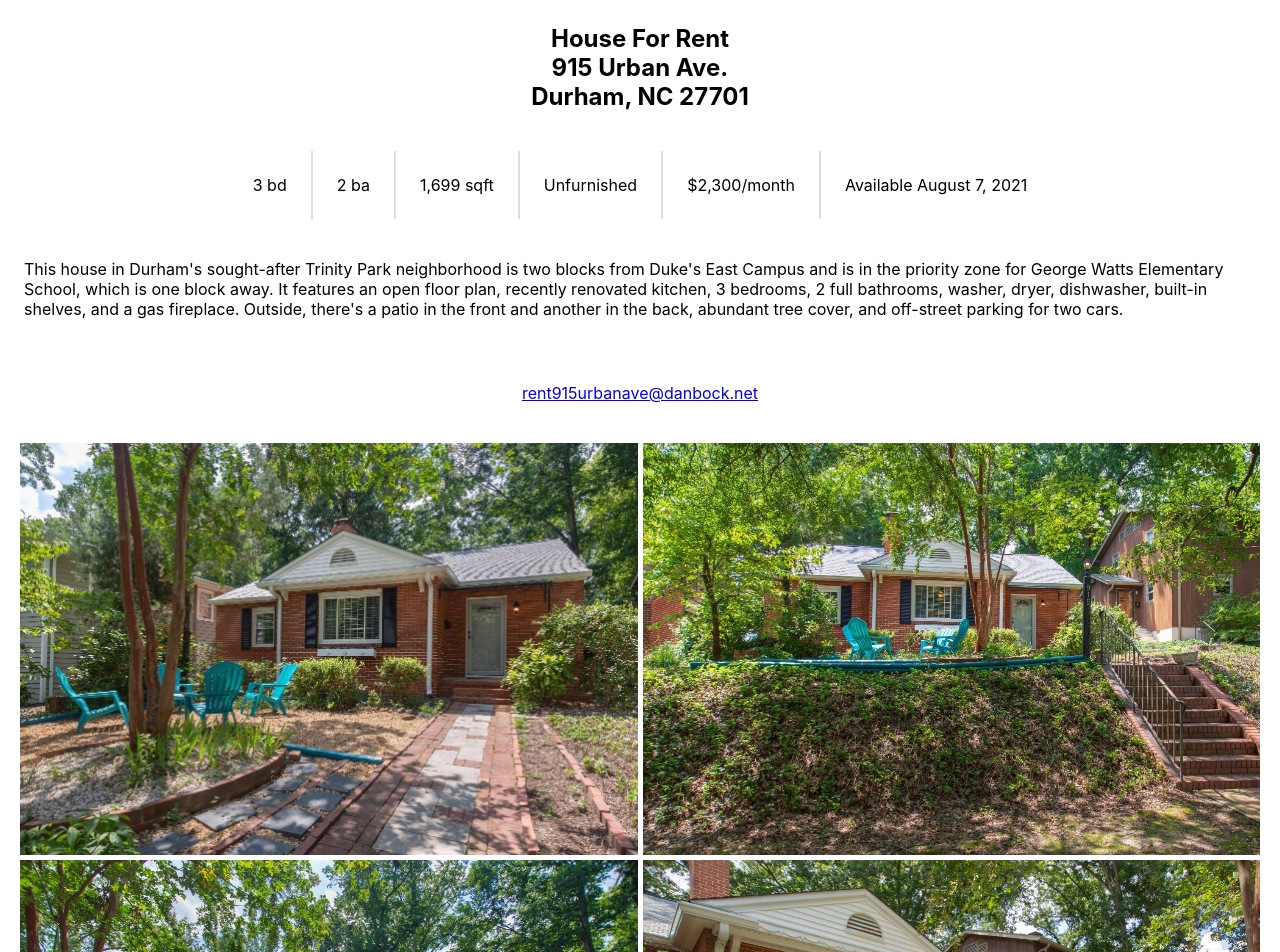
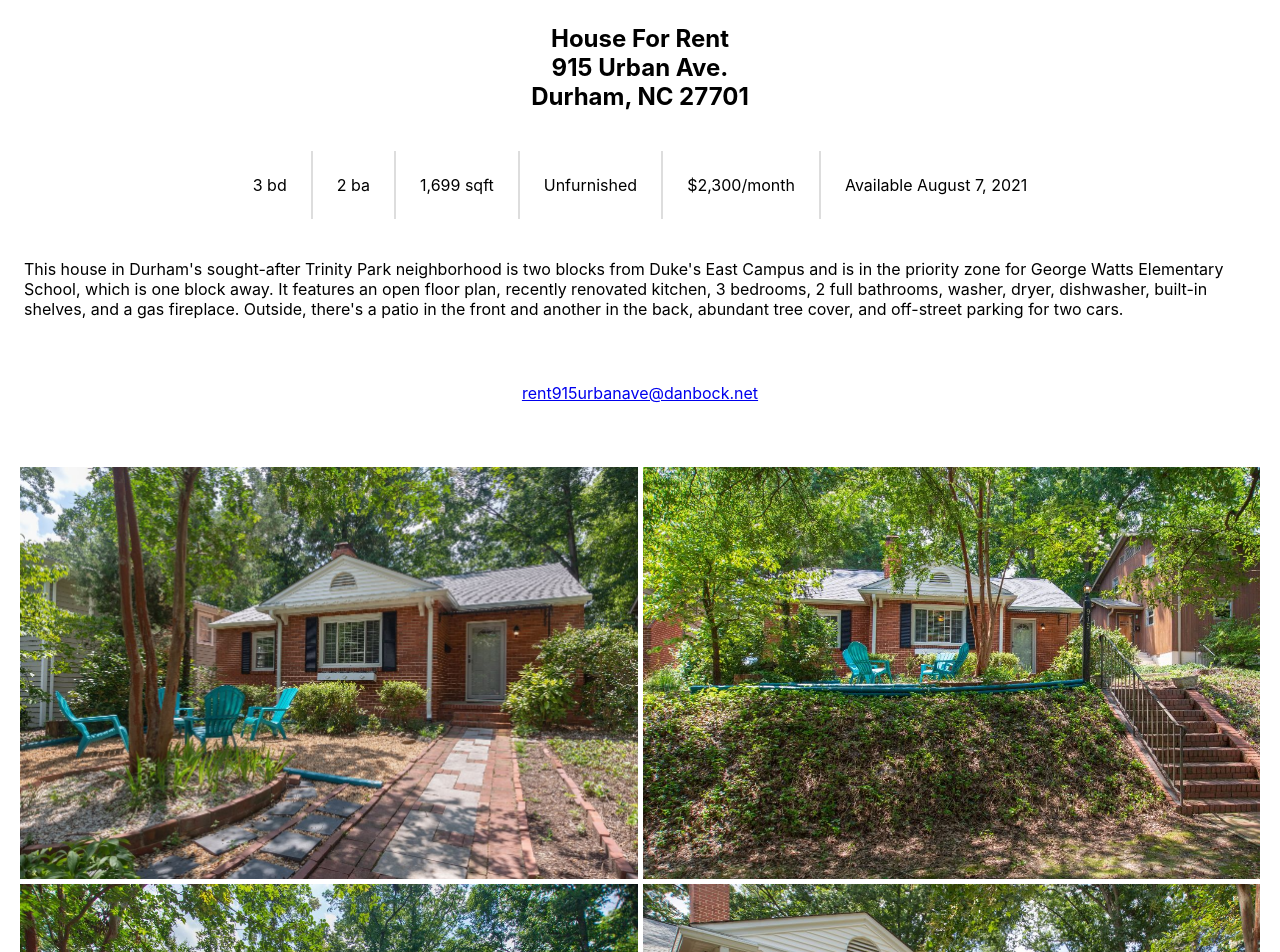
Before and after one commit to danbockapps/rent915urbanave, a React (Create React App) app: page / in a window 1280 px wide. Shown: the top 952 px of the page. Built offline with nearby package versions, Linux system fonts and the light colour scheme.

Commit message:
Styling tweak

```diff
--- a/src/App.scss
+++ b/src/App.scss
@@ -10,6 +10,7 @@
   align-items: center;
   grid-template-columns: repeat(auto-fit, minmax(500px, 1fr));
   gap: 5px;
+  margin-top: 3vmin;
 
   img {
     width: 100%;
```
